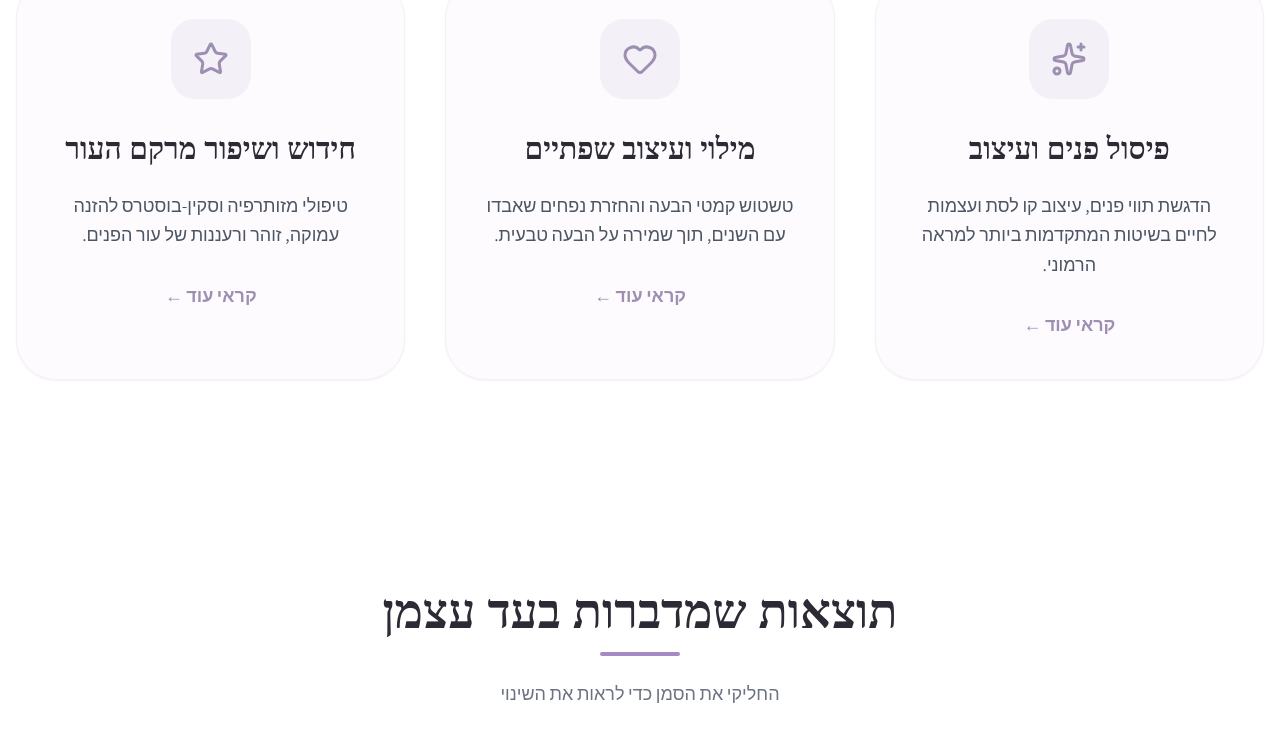
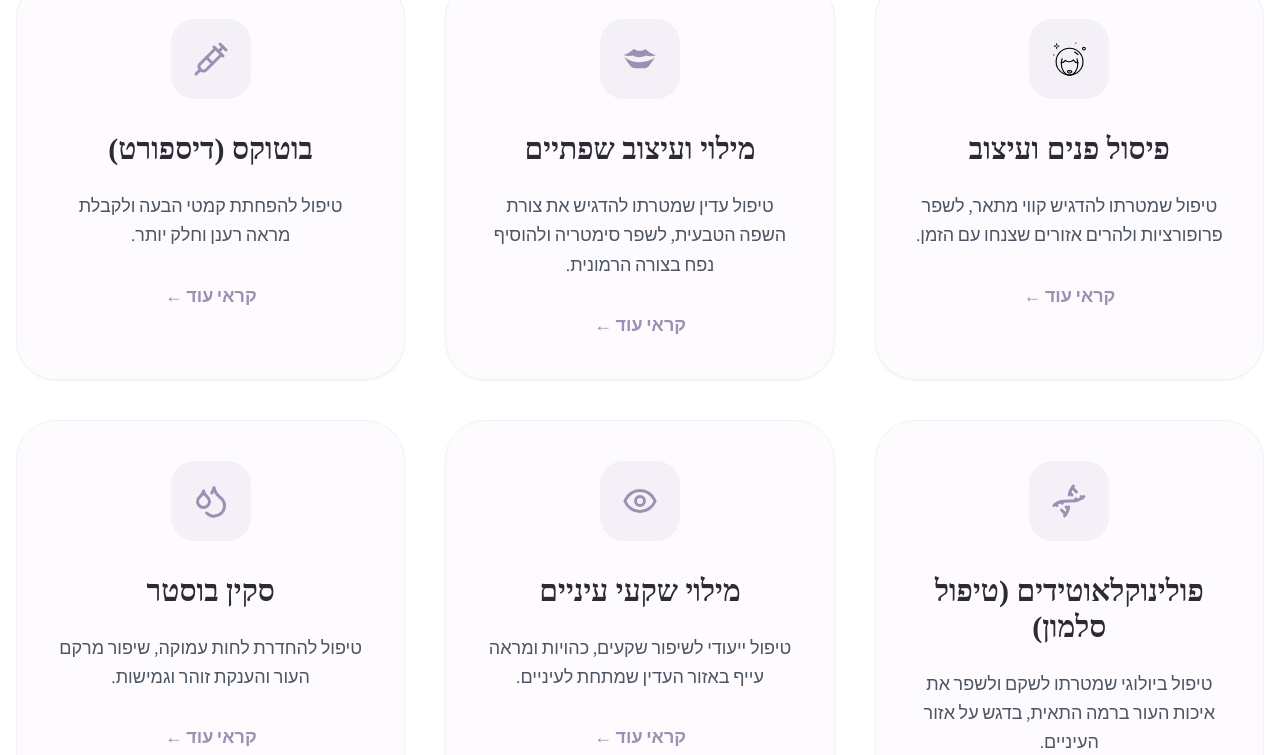
Before and after one commit to Matan22g/dr-rinat-site, a React (Vite) app: page / in a window 1280 px wide. Shown: the part 1460-2215 px from the top of the page. Built offline with nearby package versions, Linux system fonts and the light colour scheme; a web font is replaced by a local one.

Commit message:
add new treatment icons and update treatment descriptions

```diff
--- a/src/App.jsx
+++ b/src/App.jsx
@@ -1,5 +1,9 @@
 import React, { useState, useEffect } from 'react';
-import { Menu, X, Phone, Calendar, Star, Sparkles, User, ShieldCheck, Heart, MessageCircle, Mail } from 'lucide-react';
+import { Menu, X, Calendar, Sparkles, User, ShieldCheck, Heart, Mail,
+  Syringe,
+  Dna,
+  Eye,
+  Droplets } from 'lucide-react';
 import { motion, AnimatePresence } from 'framer-motion';
 import webPro from './imgs/webPro.jpeg';
 import webAcd from './imgs/webAcd.JPG';
@@ -7,7 +11,8 @@ import ContactForm from './ContactForm';
 import BeforeAfterSection from './BeforeAfterSection';
 import galleryData from './imgs/before_after/gallery.json';
 import TestimonialsSection from './TestimonialsSection';
-
+import { GiLips } from "react-icons/gi";
+import ladyFaceSrc from './imgs/icons/lady_face.svg';
 // --- 1. Constants (Moved outside component to prevent re-creation) ---
 const BRAND_COLORS = {
   primary: '#9E8FB2',
@@ -22,26 +27,52 @@ const NAV_LINKS = [
   { name: 'תוצאות', href: '#results' },
   { name: 'המלצות', href: '#testimonials' },
 ];
-
+// Wrapper to make the SVG file behave like a Lucide icon
+const FaceIcon = ({ size = 24, className }) => (
+  <img
+    src={ladyFaceSrc}
+    alt="Face Sculpting"
+    style={{ width: size, height: size }}
+    className={className}
+  />
+);
 const TREATMENTS = [
   {
     title: 'פיסול פנים ועיצוב',
-    icon: Sparkles,
-    desc: 'הדגשת תווי פנים, עיצוב קו לסת ועצמות לחיים בשיטות המתקדמות ביותר למראה הרמוני.',
-    details: 'תהליך פיסול הפנים מתבצע באמצעות חומרי מילוי איכותיים (חומצה היאלורונית) המותאמים אישית למבנה הפנים שלך. הטיפול מאפשר להדגיש את עצמות הלחיים, לחדד את קו הלסת ולשפר את הפרופיל, תוך שמירה על מראה טבעי ולא "עשוי". התוצאה מיידית ונשמרת לאורך זמן.'
+    icon: FaceIcon,
+    desc: 'טיפול שמטרתו להדגיש קווי מתאר, לשפר פרופורציות ולהרים אזורים שצנחו עם הזמן.',
+    details: 'טיפול שמטרתו להדגיש קווי מתאר, לשפר פרופורציות ולהרים אזורים שצנחו עם הזמן. מתאים לעצמות לחיים, סנטר, קו לסת, רקות ולעיתים גם קווי קמט עמוקים.\nהמטרה היא יצירת מראה מורם, הרמוני וטבעי, ללא נפח מיותר.\nאני משתמשת בחומצות היאלורוניות של Saypha, עם חומרים ייעודיים לפיסול פנים.\nמדובר בחומר מרים וחזק, שנותן תמיכה טובה לרקמה.\nהחומר מרים אזורים שצריך, מבלי ליצור נפיחויות מיותרות. הטיפול מותאם אישית למבנה הפנים.\nלפי מחקרים, משך ההחזקה לרוב בין 12–18 חודשים ואף יותר.\nהתוצאה - מראה טבעי, מורם ורענן לאורך זמן.'
   },
   {
     title: 'מילוי ועיצוב שפתיים',
-    icon: Heart,
-    desc: 'טשטוש קמטי הבעה והחזרת נפחים שאבדו עם השנים, תוך שמירה על הבעה טבעית.',
-    details: 'שימוש בבוטוקס ובחומרי מילוי לטיפול בקמטים דינמיים (מצח, צידי העיניים) וקמטים סטטיים. המטרה היא לא "להקפיא" את הפנים, אלא לרענן את המראה, לפתוח את העיניים ולהחזיר לעור את החיוניות שאבדה לו, הכל במינון מדויק ובטוח.'
+    icon: GiLips,
+    desc: 'טיפול עדין שמטרתו להדגיש את צורת השפה הטבעית, לשפר סימטריה ולהוסיף נפח בצורה הרמונית.',
+    details: 'טיפול עדין שמטרתו להדגיש את צורת השפה הטבעית, לשפר סימטריה ולהוסיף נפח בצורה הרמונית. מתאים לשפתיים דקות, א-סימטריות או לשיפור קווי מתאר.\nהטיפול מאפשר גם ריכוך קמטים עדינים סביב הפה. מבוצע בהתאמה אישית למבנה הפנים ולרצון המטופלת. ללא מראה מוגזם, דגש על תוצאה טבעית.\nאני עובדת עם חומצות היאלורוניות איכותיות של Saypha. חומרים אירופאיים, מאושרי משרד הבריאות.\nפרופיל בטיחות גבוה ומרקם רך.\nלפי מחקרים, התוצאה מחזיקה לרוב בין 9–12 חודשים.\nתוצאות יפות, טבעיות ועמידות לאורך זמן.'
   },
   {
-    title: 'חידוש ושיפור מרקם העור',
-    icon: Star,
-    desc: 'טיפולי מזותרפיה וסקין-בוסטרס להזנה עמוקה, זוהר ורעננות של עור הפנים.',
-    details: 'סדרת טיפולים שמטרתה לשפר את איכות העור מבפנים. באמצעות החדרת ויטמינים, מינרלים ולחות עמוקה, העור מקבל "בוסט" של זוהר (Glow), הופך לגמיש יותר, והמרקם משתפר פלאים. מצוין לפני אירועים או כטיפול תחזוקה שוטף.'
+    title: 'בוטוקס (דיספורט)',
+    icon: Syringe,
+    desc: 'טיפול להפחתת קמטי הבעה ולקבלת מראה רענן וחלק יותר.',
+    details: 'טיפול להפחתת קמטי הבעה ולקבלת מראה רענן וחלק יותר.\nמתאים למצח, בין הגבות, צידי העיניים ואזורים נוספים.\nהטיפול מרפה זמנית את פעילות השריר, וכך מונע העמקה של קמטים קיימים והיווצרות קמטים חדשים.\nאני משתמשת ב Dysport. טוקסין סטנדרטי ואיכותי, מאושר משרד הבריאות.\nתחילת השפעה לרוב לאחר 3–7 ימים.\nתוצאה מלאה לאחר כשבועיים.\nמשך ההשפעה לרוב בין 3–5 חודשים.\nהתאמה אישית של אזורים ומינון לפי מבנה הפנים והצורך.'
   },
+  {
+    title: 'פולינוקלאוטידים (טיפול סלמון)',
+    icon: Dna,
+    desc: 'טיפול ביולוגי שמטרתו לשקם ולשפר את איכות העור ברמה התאית, בדגש על אזור העיניים.',
+    details: 'טיפול ביולוגי שמטרתו לשקם ולשפר את איכות העור ברמה התאית.\nמתאים במיוחד לאזורים בהם העור נהיה דק עם הזמן, בדגש על אזור מתחת לעיניים.\nניתן לבצע גם בשאר אזורי הפנים, אך הדגש העיקרי הוא מתחת לעיניים, שם העור מתייבש ונהיה דק מהר יותר.\nהטיפול מעודד שיקום, אלסטיות ויצירת קולגן. מבוסס על סדרה של שלושה טיפולים.\nלפי מחקרים, האפקט מחזיק לרוב בין 6–12 חודשים לאחר השלמת הסדרה.\nהמטרה - עור חזק יותר, עבה יותר ואיכותי יותר.'
+  },
+  {
+    title: 'מילוי שקעי עיניים',
+    icon: Eye,
+    desc: 'טיפול ייעודי לשיפור שקעים, כהויות ומראה עייף באזור העדין שמתחת לעיניים.',
+    details: 'טיפול שמטרתו לשפר שקעים, כהויות, מראה עייף ומרקם עור באזור שמתחת לעיניים.\nמדובר באזור עדין במיוחד, עם עור דק, כלי דם רבים ורקמה רגישה. בגלל הרגישות, רופאים רבים נמנעים מלטפל באזור זה.\nאני משתמשת ב-Redensity 2, חומר ייעודי לאזור מתחת לעיניים שנחשב לאחד הטובים והבטוחים ביותר, עם פרופיל סיבוכים נמוך במיוחד.\nהחומר נבחר במטרה להפחית סיכונים ולתת תוצאה טבעית ובטוחה.\nמתאים בעיקר לשקעים ולמראה עייף (לא מתאים לעודפי עור משמעותיים או שקיות שומן).\nלפי מחקרים, התוצאה מחזיקה לרוב בין 12–18 חודשים.\nהמטרה - מראה רענן, חיוני וטבעי, ללא נפח מיותר.'
+  },
+  {
+    title: 'סקין בוסטר',
+    icon: Droplets,
+    desc: 'טיפול להחדרת לחות עמוקה, שיפור מרקם העור והענקת זוהר וגמישות.',
+    details: 'טיפול שמטרתו להחדיר לחות עמוקה לעור ולשפר את איכות העור מבפנים.\nהטיפול משפר מרקם, גמישות, זוהר ותחושת רכות בעור. מתאים לעור יבש, עייף או חסר חיוניות.\nניתן לבצע בפנים, בצוואר ובאזורים נוספים לפי הצורך.\nהטיפול מבוסס על סדרה של שלושה טיפולים בהפרשים קבועים, כשהמטרה היא בנייה הדרגתית של איכות העור.\nלפי מחקרים, האפקט מחזיק לרוב בין 6–12 חודשים לאחר השלמת הסדרה.\nהתוצאה - עור רווי בלחות, חיוני ובריא יותר.'
+  }
 ];
 
 const TRUST_ITEMS = [
@@ -261,9 +292,25 @@ const App = () => {
                   </a>
                 ))}
                 <div className="pt-6 px-4">
-                  <button className="w-full bg-[#9E8FB2] text-white px-6 py-4 rounded-full font-bold text-lg shadow-md active:scale-95 transition-transform">
+                  <button
+                    onClick={(e) => handleScrollTo(e, '#contact')}
+                   className="w-full bg-[#9E8FB2] text-white px-6 py-4 rounded-full font-bold text-lg shadow-md active:scale-95 transition-transform">
                    צרו קשר
                   </button>
+                </div>
+                <div className="flex justify-center gap-6 pt-8">
+                  {SOCIAL_LINKS.map((social) => (
+                    <a
+                      key={social.name}
+                      href={social.href}
+                      target="_blank"
+                      rel="noopener noreferrer"
+                      className="w-12 h-12 rounded-full bg-white border border-[#9E8FB2]/20 flex items-center justify-center text-[#9E8FB2] hover:bg-[#9E8FB2] hover:text-white transition-all duration-300 shadow-sm hover:shadow-md hover:-translate-y-1"
+                      aria-label={social.name}
+                    >
+                      <social.icon size={20} />
+                    </a>
+                  ))}
                 </div>
               </div>
             </motion.div>
@@ -532,15 +579,13 @@ const App = () => {
           <Calendar size={24} />
           השאירי פרטים
         </button>
-        <a
-          href="https://www.instagram.com/dr.rinat.ben_tovim?igsh=anR2ZGJ3OGZjZW40"
-          target="_blank"
-          rel="noopener noreferrer"
+        <button
+          onClick={(e) => handleScrollTo(e, '#results')}
           className="w-1/2 h-full bg-white text-[#2E2A35] font-bold text-xl active:bg-[#F3F0F7] transition-all flex items-center justify-center gap-3"
         >
-          <InstagramIcon size={24} />
-          אינסטגרם
-        </a>
+          <Sparkles size={24} />
+          תוצאות
+        </button>
       </div>
 
     </div>
```
Also changed, not shown: src/imgs/icons/lady_face.svg (added).
